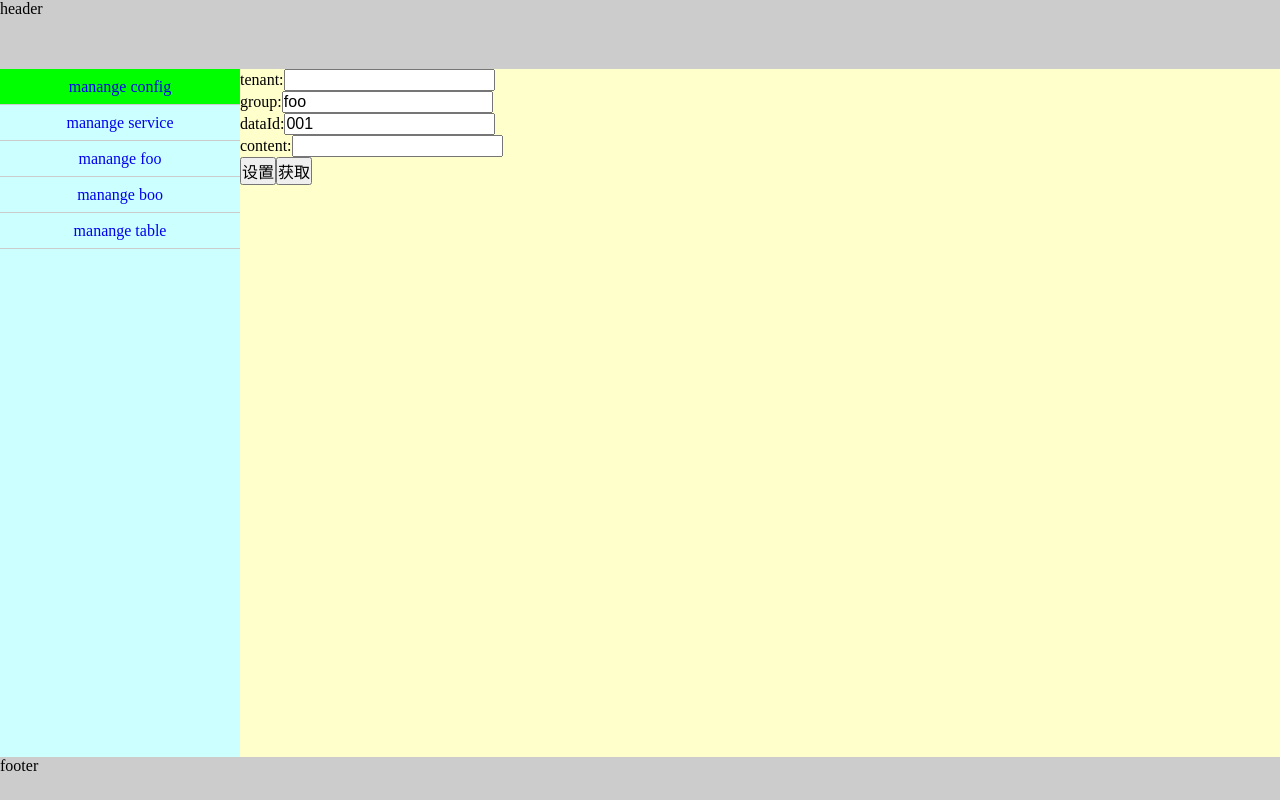
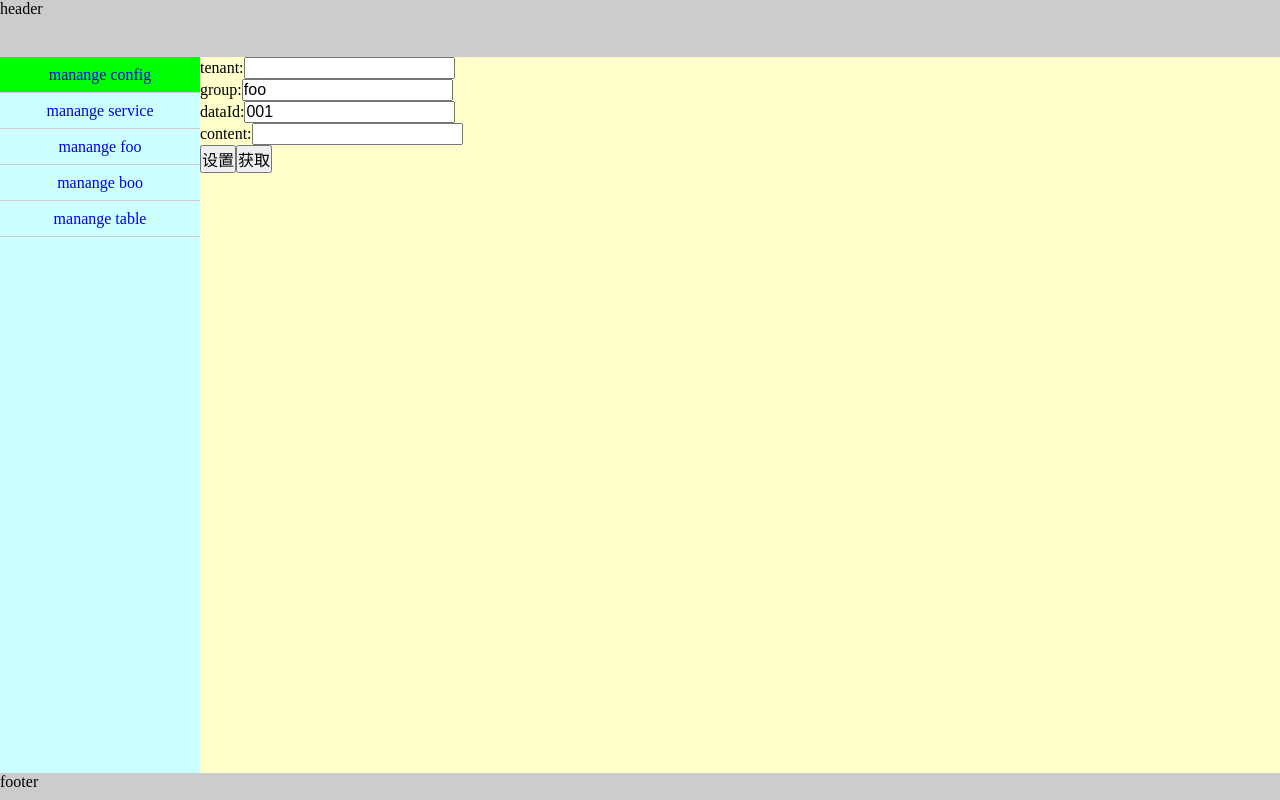
Before and after one commit to r-nacos/rnacos-console-web, a Vue app: page /manage/config in a window 1280 px wide. Built offline with nearby package versions, Linux system fonts and the light colour scheme.

Commit message:
update mainlayout

```diff
--- a/src/components/layout/MainLayout.vue
+++ b/src/components/layout/MainLayout.vue
@@ -1,28 +1,63 @@
 <template>
     <div class="wrap">
-        <div class="header">
+        <div class="header" :style="{'height':size.headerHeight+'px'}">
             header
         </div>
         <div class="content_wrap">
-            <div class="side">
+            <div class="side" :style="{'width':size.sideWidth+'px'}">
                 <SideMenu/>
             </div>
             <div class="content">
-                <n-message-provider>
-                <router-view></router-view>
-                </n-message-provider>
+                <div class="content-inner" :style="{'width':size.contentWidth+'px','height':size.contentHeight+'px'}">
+                    <n-message-provider>
+                    <router-view></router-view>
+                    </n-message-provider>
+                </div>
             </div>
         </div>
-        <div class="footer">
+        <div class="footer" :style="{'height':size.footerHeight+'px'}">
             footer
         </div>
     </div>
 
 </template>
 
-<script setup>
+<script>
 
 import SideMenu from '../SideMenu.vue';
+import { defineComponent,reactive } from 'vue'
+
+export default defineComponent({
+    components:{
+        SideMenu,
+    },
+    setup() {
+        let width = window.innerWidth;
+        let height = window.innerHeight;
+        let sizeRef=reactive({
+            sideWidth:200,
+            headerHeight:64,
+            footerHeight:30,
+            contentWidth:width-200,
+            contentHeight:height-64-30,
+        })
+
+        return {
+            size:sizeRef,
+            doUpdateLayoutSize(){
+                sizeRef.contentWidth = window.innerWidth - sizeRef.sideWidth;
+                sizeRef.contentHeight = window.innerHeight - sizeRef.headerHeight - sizeRef.footerHeight;
+            }
+        }
+    },
+    methods: {
+    },
+    mounted() {
+        var updateLayoutSize=()=>{this.doUpdateLayoutSize()};
+        updateLayoutSize();
+        window.addEventListener("resize",updateLayoutSize)
+    }
+})
 
 </script>
 
@@ -36,7 +71,7 @@ import SideMenu from '../SideMenu.vue';
 
 .header {
     flex-grow: 0;
-    height: 80px;
+    height: 64px;
     background: #cccccc;
 }
 .content_wrap {
@@ -55,10 +90,20 @@ import SideMenu from '../SideMenu.vue';
 .content {
     flex-grow: 1;
     background: #ffffcc;
+    position: relative;
+    display: block;
+    overflow: hidden;
 }
+
+.content-inner {
+    position: relative;
+    display: block;
+    overflow: scroll;
+}
+
 .footer {
     flex-grow: 0;
-    height: 50px;
+    height: 30px;
 }
 
 </style>
--- a/src/views/ServicePage.vue
+++ b/src/views/ServicePage.vue
@@ -21,8 +21,6 @@
   </n-form>
     </div>
     <div class="table-data">
-        <div>
-
         <n-data-table
             remote
             ref="table"
@@ -33,13 +31,6 @@
             :row-key="rowKey"
             @update:page="handlePageChange"
         />
-        </div>
-        <!--
-
-        <div class="test-block">
-            test block
-        </div>
-        -->
     </div>
 </div>
 </div>
@@ -187,27 +178,15 @@ export default defineComponent({
 }
 
 .query-params{
-    flex-grow: 0;
+    flex: 0 0 auto;
 }
 
 .table-data {
-    flex-grow: 1;
+    flex-grow: 1 1 auto;
     position: relative;
     overflow: scroll;
     height: 100%;
     width: 100%;
 }
 
-/*
-.table {
-    height:100%;
-}
-*/
-
-.test-block{
-    background:#f00;
-    width: 1500px;
-    height: 1500px;
-}
-
 </style>
```
